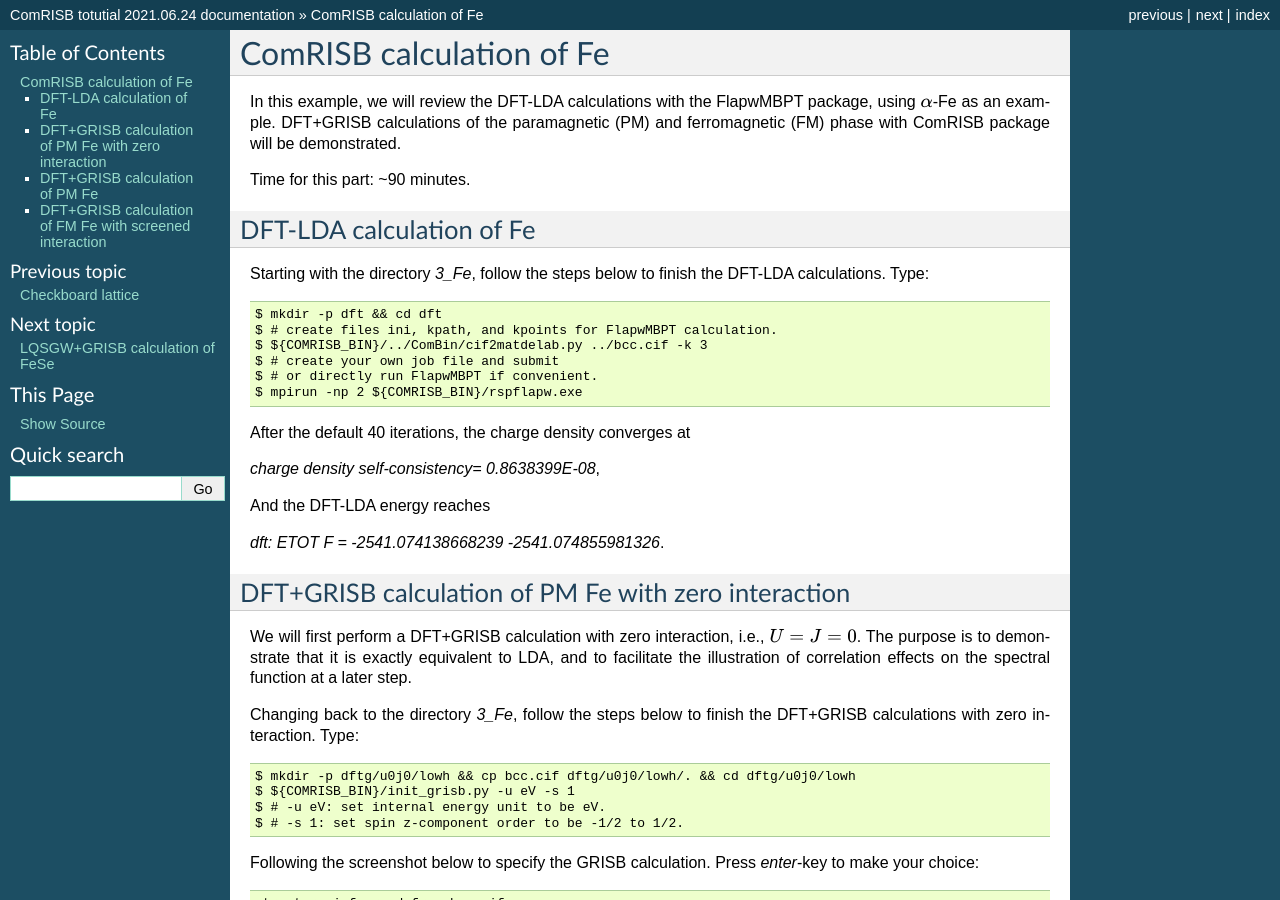
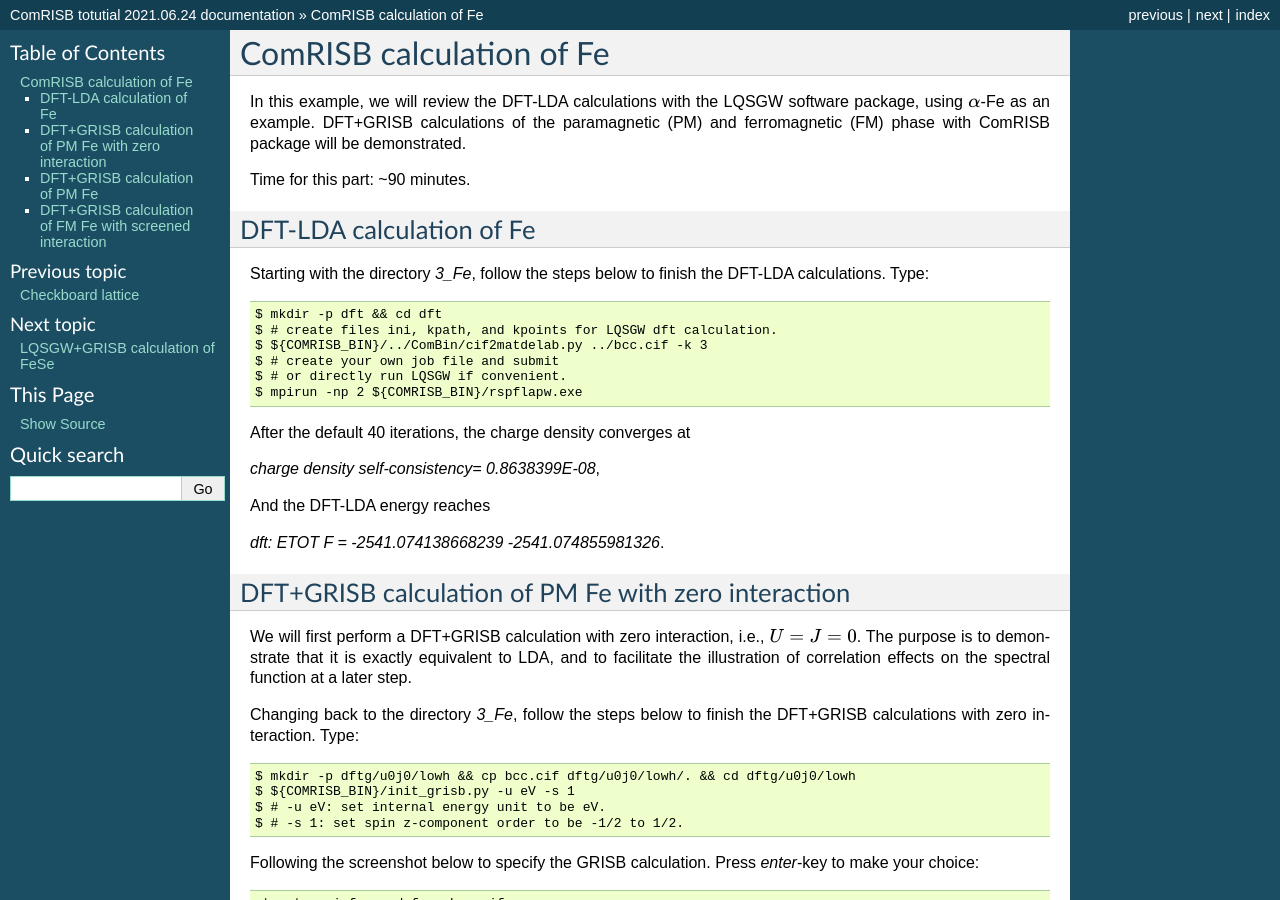
Before and after one commit to comscope/ComRISB_tutorial, a Sphinx documentation site: the page built from doc/source/fe.rst, in a window 1280 px wide and 900 px high. Built offline with Sphinx 7.4.7, drawn with Linux system fonts in a browser that asks for light colours.

Commit message:
Name change to the LQSGW software package.

```diff
--- a/doc/source/fe.rst
+++ b/doc/source/fe.rst
@@ -1,7 +1,7 @@
 ComRISB calculation of Fe
 -------------------------
 In this example, we will review the DFT-LDA calculations
-with the FlapwMBPT package,
+with the LQSGW software package,
 using :math:`\alpha`-Fe as an example.
 DFT+GRISB calculations of the paramagnetic (PM) and ferromagnetic (FM) phase
 with ComRISB package will be demonstrated.
@@ -14,10 +14,10 @@ Starting with the directory *3_Fe*, follow the steps below
 to finish the DFT-LDA calculations. Type::
 
     $ mkdir -p dft && cd dft
-    $ # create files ini, kpath, and kpoints for FlapwMBPT calculation.
+    $ # create files ini, kpath, and kpoints for LQSGW dft calculation.
     $ ${COMRISB_BIN}/../ComBin/cif2matdelab.py ../bcc.cif -k 3
     $ # create your own job file and submit
-    $ # or directly run FlapwMBPT if convenient.
+    $ # or directly run LQSGW if convenient.
     $ mpirun -np 2 ${COMRISB_BIN}/rspflapw.exe
 
 After the default 40 iterations, the charge density converges at
--- a/doc/source/intro.rst
+++ b/doc/source/intro.rst
@@ -10,7 +10,7 @@ with contributions from Tsung-Han Lee, Xiaoyu Deng, Rogers John, among others.
 The Gutzwiller-rotationally invarient slave-boson (GRISB) theory,
 algorithm, and implementation is based on refs. [prx2015]_,
 [prl2017]_, and [prb2021]_.
-The FlapwMBPT package performs the DFT/LQSGW calculations [Kutepov2017]_.
+The LQSGW software package performs the DFT/LQSGW calculations [Kutepov2017]_.
 ComRISB shares the same interface of the ComDMFT package
 with slight modifications [Choi2109]_.
 
```
